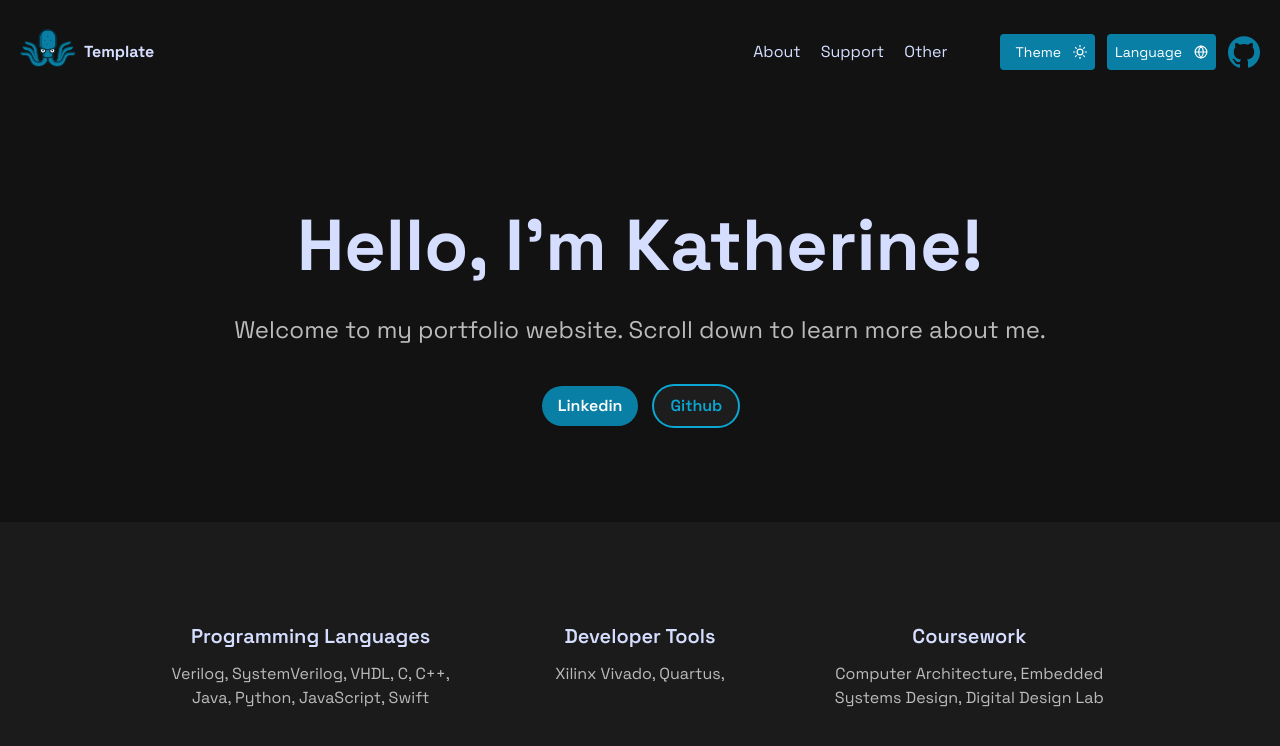
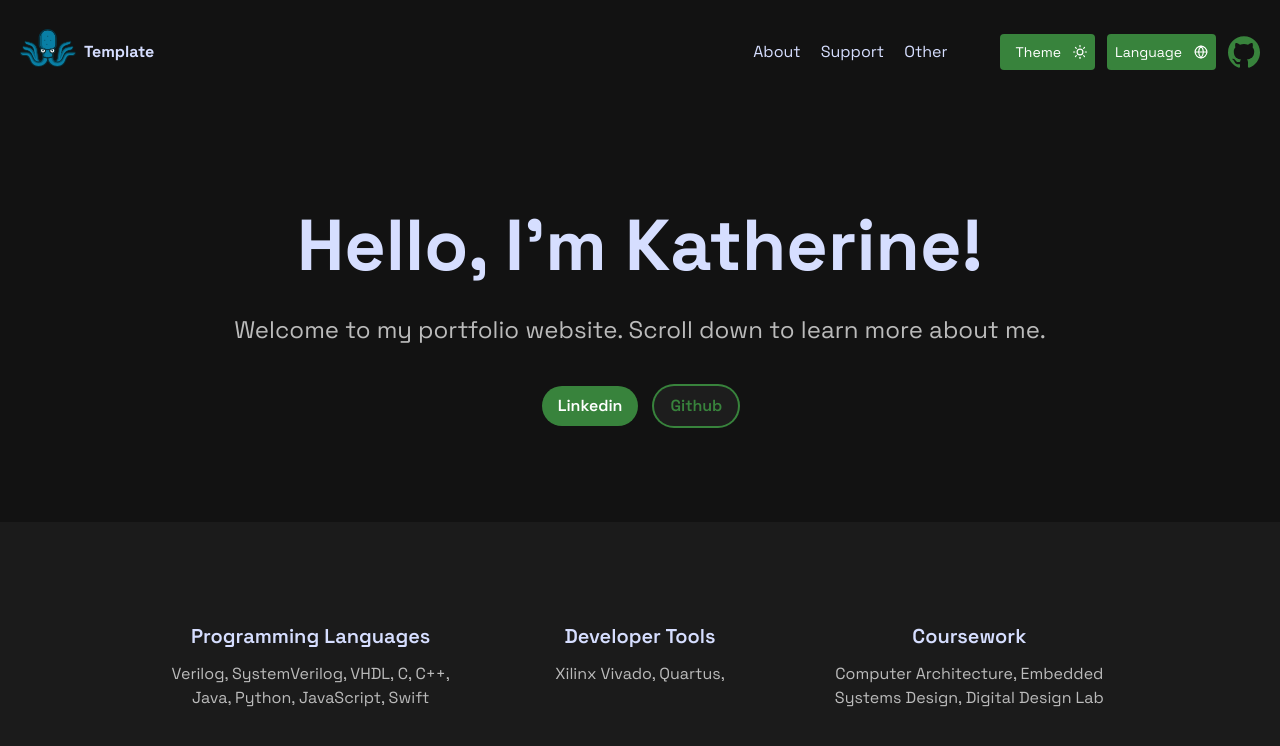
Before and after one commit to katc1213/portfolio-web, a Next.js app: page /en in a window 1280 px wide. Shown: the top 746 px of the page. Built offline with nearby package versions, Linux system fonts and the light colour scheme.

Commit message:
Update globals.css

```diff
--- a/src/app/[locale]/globals.css
+++ b/src/app/[locale]/globals.css
@@ -21,10 +21,10 @@
   }
   .dark {
     --primary: #d6deff;
-    --secondary: #0ba6d1;
+    --secondary: rgb(56, 131, 60);
     --background: #121212;
     --background-secondary: #1b1b1b;
-    --button: #097fa5;
+    --button: rgb(56, 131, 60);
     --button-text: #fff;
     --text-secondary: #bbbbbb;
     --dropdown: #2d2d2d;
@@ -34,102 +34,6 @@
     --logo-shadow: #0a2e36;
     --logo-body: #097fa5;
     --span-bg: linear-gradient(to right, #8c00ff, #0fb4e1, #a1d930, #ae0000);
-  }
-  .sunset {
-    --primary: #ff6b6b;
-    --secondary: #ff9966;
-    --background: #f9f9f9;
-    --background-secondary: #e9e9e9;
-    --button: #ff6b6b;
-    --button-text: #fff;
-    --text-secondary: #333333;
-    --dropdown: #f9f9f9;
-    --dropdown-hover: #e9e9e9;
-    --button-secondary: #e9e9e9;
-    --selected: #ff9966;
-    --logo-shadow: #333333;
-    --logo-body: #ff6b6b;
-    --span-bg: linear-gradient(to right, #ff6b6b, #ff9966, #ffcc66);
-  }
-  .instagram {
-    --primary: #cc3f7e;
-    --secondary: #fcb045;
-    --background: #ffffff;
-    --background-secondary: #f1f1f1;
-    --button: #cc3f7e;
-    --button-text: #ffffff;
-    --text-secondary: #333333;
-    --dropdown: #ffffff;
-    --dropdown-hover: #f1f1f1;
-    --button-secondary: #ffffff;
-    --selected: #fcb045;
-    --logo-shadow: #000000;
-    --logo-body: #cc3f7e;
-    --span-bg: linear-gradient(to right, #833ab4, #fd1d1d, #fcb045);
-  }
-  .facebook {
-    --primary: #3b5998;
-    --secondary: #4267b2;
-    --background: #f0f2f5;
-    --background-secondary: #e9eaef;
-    --button: #3b5998;
-    --button-text: #ffffff;
-    --text-secondary: #333333;
-    --dropdown: #f0f2f5;
-    --dropdown-hover: #e9eaef;
-    --button-secondary: #e9eaef;
-    --selected: #aeb3be;
-    --logo-shadow: #000000;
-    --logo-body: #3b5998;
-    --span-bg: linear-gradient(to right, #3b5998, #4267b2, #5578c2);
-  }
-  .discord {
-    --primary: #7289da;
-    --secondary: #7289da;
-    --background: #36393f;
-    --background-secondary: #2f3136;
-    --button: #7289da;
-    --button-text: #ffffff;
-    --text-secondary: #dcddde;
-    --dropdown: #36393f;
-    --dropdown-hover: #2f3136;
-    --button-secondary: #2f3136;
-    --selected: #1f2b57;
-    --logo-shadow: #000000;
-    --logo-body: #7289da;
-    --span-bg: linear-gradient(to right, #7289da, #7289da, #7289da);
-  }
-  .netflix {
-    --primary: #ff0000;
-    --secondary: #ffffff;
-    --background: #000000;
-    --background-secondary: #121212;
-    --button: #ff0000;
-    --button-text: #ffffff;
-    --text-secondary: #b3b3b3;
-    --dropdown: #000000;
-    --dropdown-hover: #121212;
-    --button-secondary: #121212;
-    --selected: #400202;
-    --logo-shadow: #000000;
-    --logo-body: #ff0000;
-    --span-bg: linear-gradient(to right, #ff0000, #ff0000, #ff0000);
-  }
-  .reddit {
-    --primary: #ff4500;
-    --secondary: #ff6347;
-    --background: #ffffff;
-    --background-secondary: #f5f5f5;
-    --button: #ff4500;
-    --button-text: #ffffff;
-    --text-secondary: #333333;
-    --dropdown: #ffffff;
-    --dropdown-hover: #f5f5f5;
-    --button-secondary: #f5f5f5;
-    --selected: #ff6347;
-    --logo-shadow: #000000;
-    --logo-body: #ff4500;
-    --span-bg: linear-gradient(to right, #ff4500, #ff6347, #ff4500);
   }
   .twilight {
     --primary: #a296e0;
```
